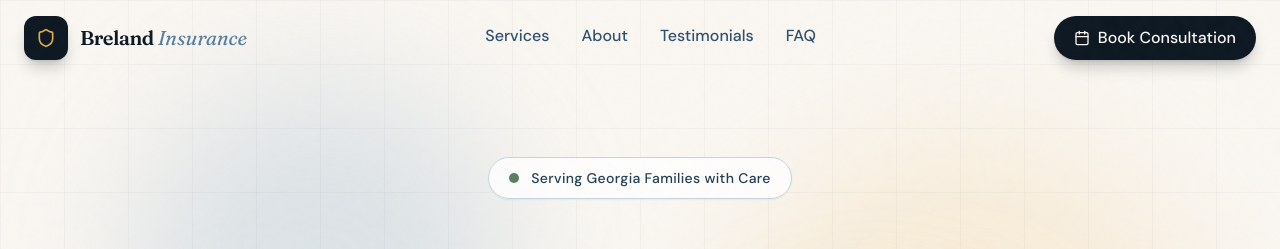
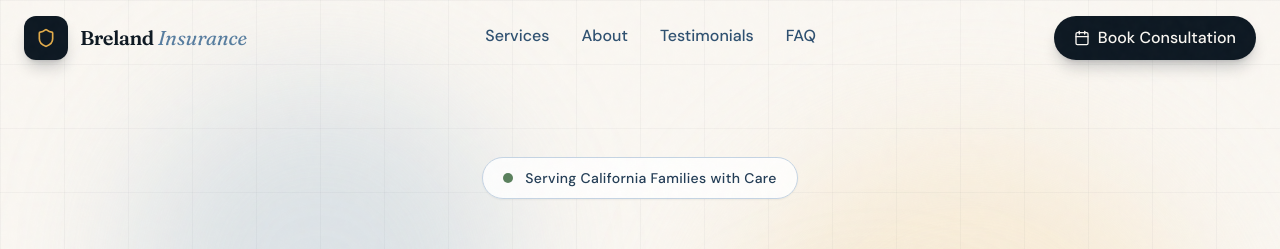
Before and after one commit to Legacy4Life-admin/l4l-capital, a React (Vite) app: page / in a window 1280 px wide. Shown: the top 249 px of the page. Built offline with nearby package versions, Linux system fonts and the light colour scheme; the HTML template or start-up script is replaced by a standard one.

Commit message:
Change location from Georgia to California (Orange County)

```diff
--- a/index.html
+++ b/index.html
@@ -4,7 +4,7 @@
     <meta charset="UTF-8" />
     <link rel="icon" type="image/svg+xml" href="/favicon.svg" />
     <meta name="viewport" content="width=device-width, initial-scale=1.0" />
-    <meta name="description" content="Breland Family Insurance - Melani and John Breland help families with final expense insurance, life insurance, and estate planning in Georgia." />
+    <meta name="description" content="Breland Family Insurance - Melani and John Breland help families with final expense insurance, life insurance, and estate planning in California." />
     <meta name="keywords" content="final expense insurance, life insurance, whole life, estate planning, wills, trusts, Georgia insurance" />
     <title>Breland Family Insurance | Protecting What Matters Most</title>
     <link rel="preconnect" href="https://fonts.googleapis.com">
--- a/src/BrelandInsurance.tsx
+++ b/src/BrelandInsurance.tsx
@@ -363,21 +363,21 @@ export default function BrelandInsurance() {
       id: "t1",
       quote: "Melani made the whole process so easy. I finally have peace of mind knowing my family is protected. She truly cares about her clients.",
       author: "Margaret T.",
-      location: "Atlanta, GA",
+      location: "Orange County, CA",
       initials: "MT"
     },
     {
       id: "t2",
       quote: "John took the time to explain everything clearly. No pressure, just honest advice and genuine concern for our family's wellbeing.",
       author: "Robert & Linda K.",
-      location: "Marietta, GA",
+      location: "Irvine, CA",
       initials: "RK"
     },
     {
       id: "t3",
       quote: "They helped us set up our wills and life insurance together. It truly felt like one family helping another. Couldn't recommend them more.",
       author: "The Williams Family",
-      location: "Decatur, GA",
+      location: "Anaheim, CA",
       initials: "WF"
     }
   ];
@@ -529,7 +529,7 @@ export default function BrelandInsurance() {
               <span className="animate-ping absolute inline-flex h-full w-full rounded-full bg-sage-500 opacity-75"></span>
               <span className="relative inline-flex rounded-full h-2.5 w-2.5 bg-sage-500"></span>
             </span>
-            <span className="text-midnight-700 font-medium text-sm tracking-wide">Serving Georgia Families with Care</span>
+            <span className="text-midnight-700 font-medium text-sm tracking-wide">Serving California Families with Care</span>
           </motion.div>
 
           {/* Main Headline */}
@@ -667,7 +667,7 @@ export default function BrelandInsurance() {
                   We're not just insurance agents—we're neighbors, parents, and community members who understand deeply what it means to protect a family.
                 </p>
                 <p>
-                  With over a decade of experience in the insurance industry, we've helped hundreds of Georgia families find the right coverage at the right price. <strong className="text-midnight-800">No high-pressure sales. No confusing jargon.</strong> Just honest advice from people who genuinely care.
+                  With over a decade of experience in the insurance industry, we've helped hundreds of California families find the right coverage at the right price. <strong className="text-midnight-800">No high-pressure sales. No confusing jargon.</strong> Just honest advice from people who genuinely care.
                 </p>
                 <p className="text-midnight-900 font-medium text-xl font-serif italic">
                   "Because when it comes to your family's future, you deserve someone truly in your corner."
@@ -1078,7 +1078,7 @@ export default function BrelandInsurance() {
                 </div>
               </div>
               <p className="text-midnight-300 text-lg leading-relaxed max-w-md mb-8">
-                Melani and John Breland are licensed insurance professionals dedicated to helping Georgia families find peace of mind through proper planning and protection.
+                Melani and John Breland are licensed insurance professionals dedicated to helping California families find peace of mind through proper planning and protection.
               </p>
               <a
                 href={CALENDLY_URL}
@@ -1119,7 +1119,7 @@ export default function BrelandInsurance() {
                 </a>
                 <div className="flex items-start gap-3 text-midnight-300">
                   <MapPin className="w-5 h-5 flex-shrink-0 mt-0.5" />
-                  <span>Atlanta Metro Area<br />Georgia</span>
+                  <span>Orange County<br />California</span>
                 </div>
               </div>
             </div>
```
